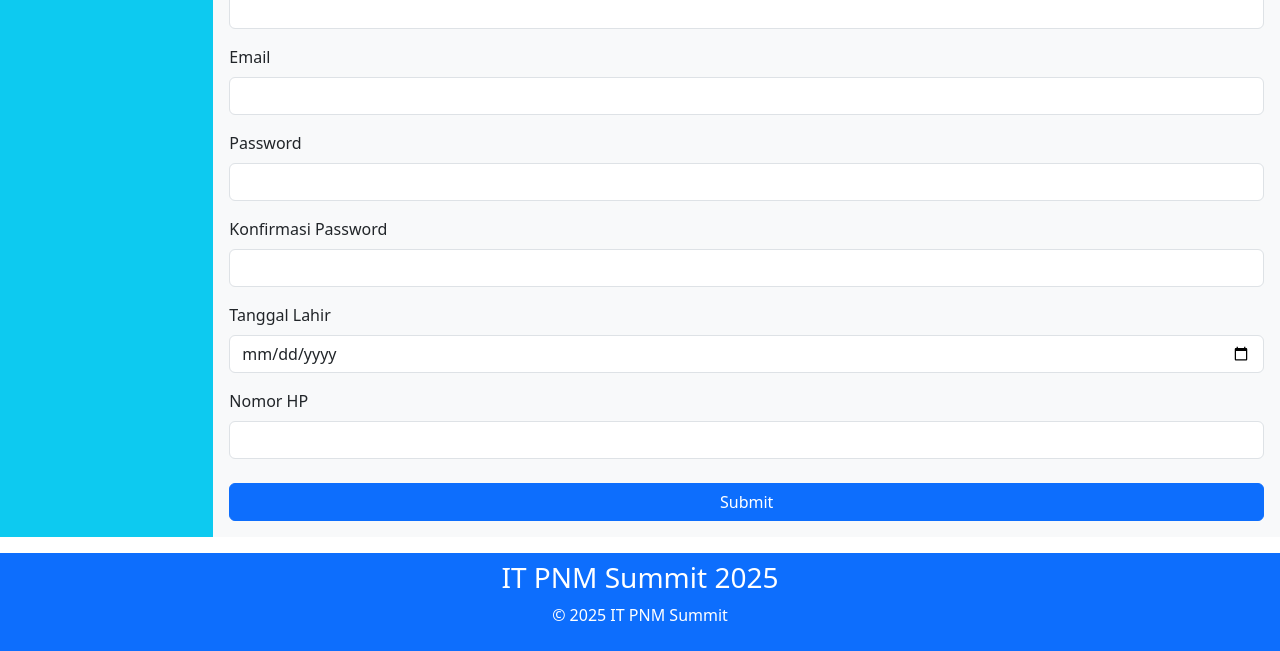
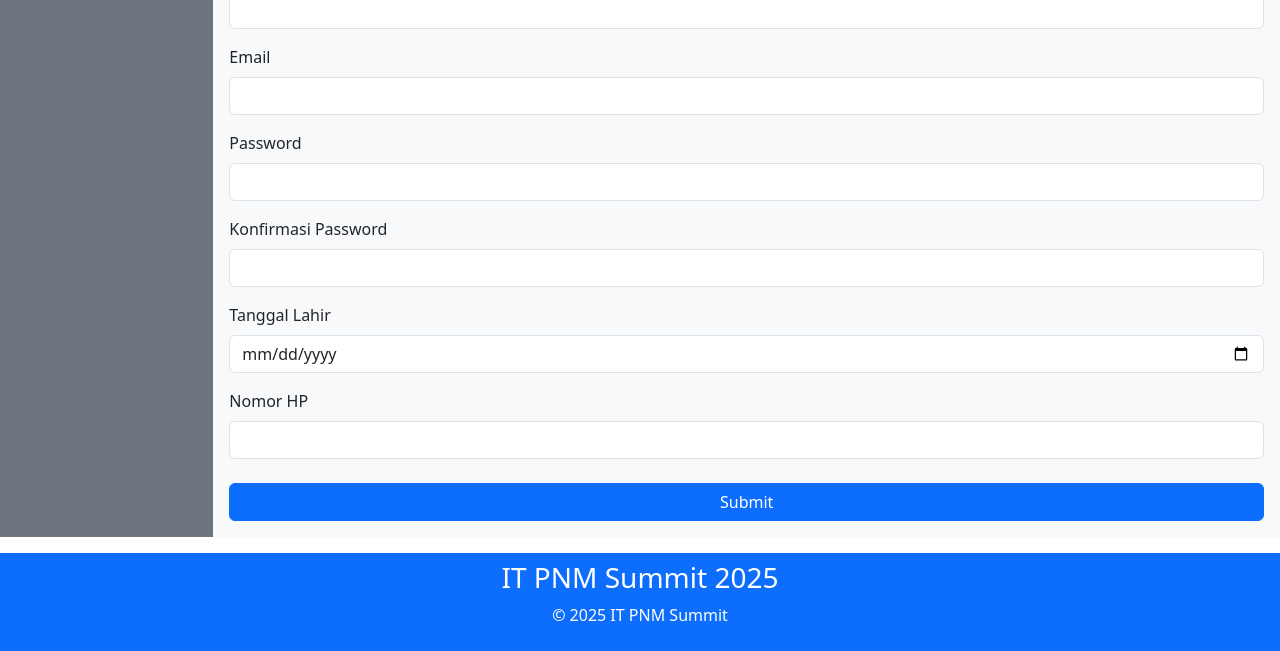
Before and after one commit to Bima565/Quiz, a plain HTML site: page index.html in a window 1280 px wide. Shown: the part 207-858 px from the top of the page. Drawn offline with nearby package versions, Linux system fonts and the light colour scheme; some packages are replaced by stand-ins of ours; a script that the page names is missing.

Commit message:
Update index.html

```diff
--- a/index.html
+++ b/index.html
@@ -18,7 +18,7 @@
     </header>
     <div class="container-fluid">
       <div class="row">
-        <aside class="col-md-2 col-12 text-center bg-info p-3">
+        <aside class="col-md-2 col-12 text-center bg-secondary p-3">
           <button class="btn btn-light w-100 mb-2">Form Pendaftaran</button>
           <button class="btn btn-danger w-100">Keluar</button>
         </aside>
```
